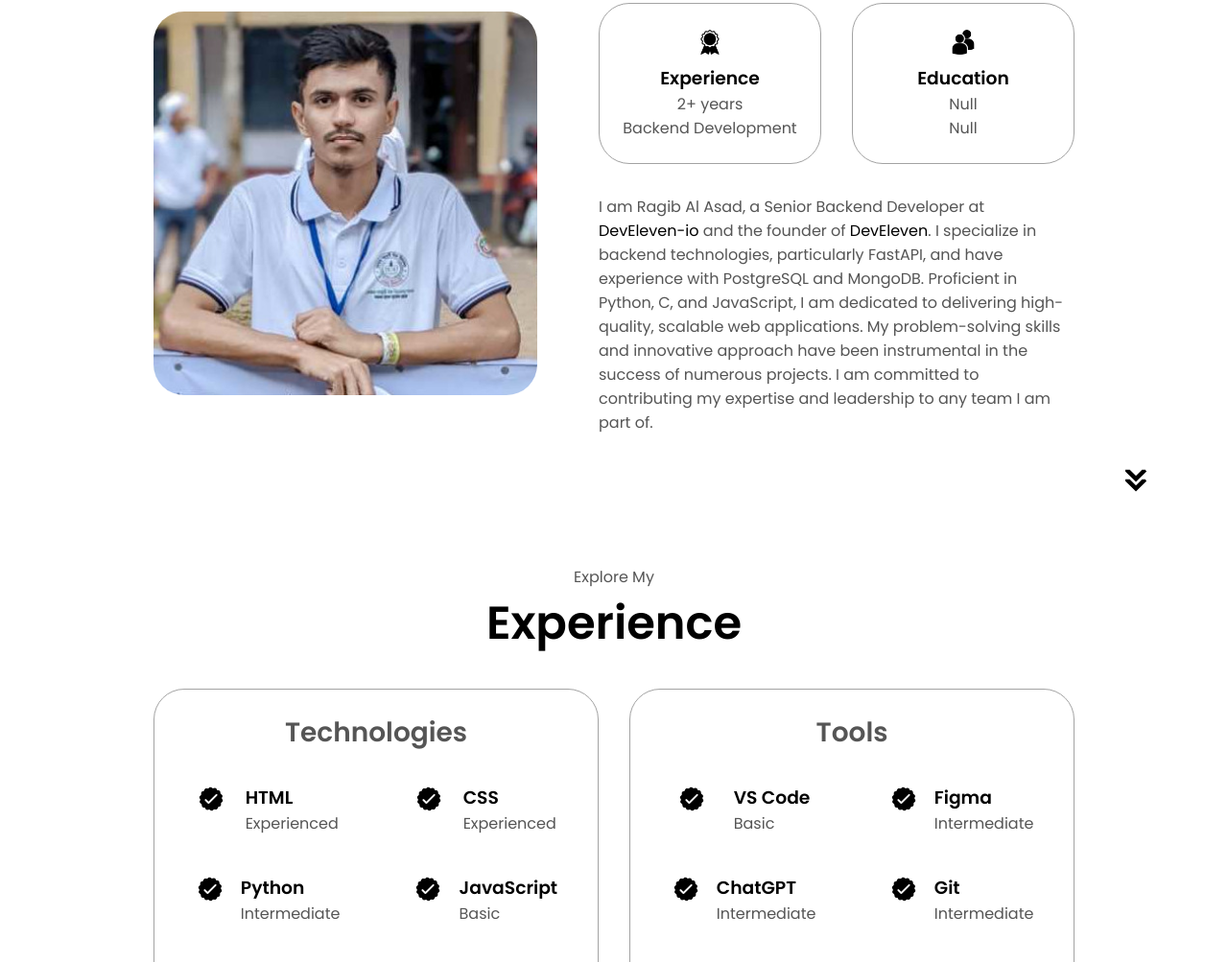
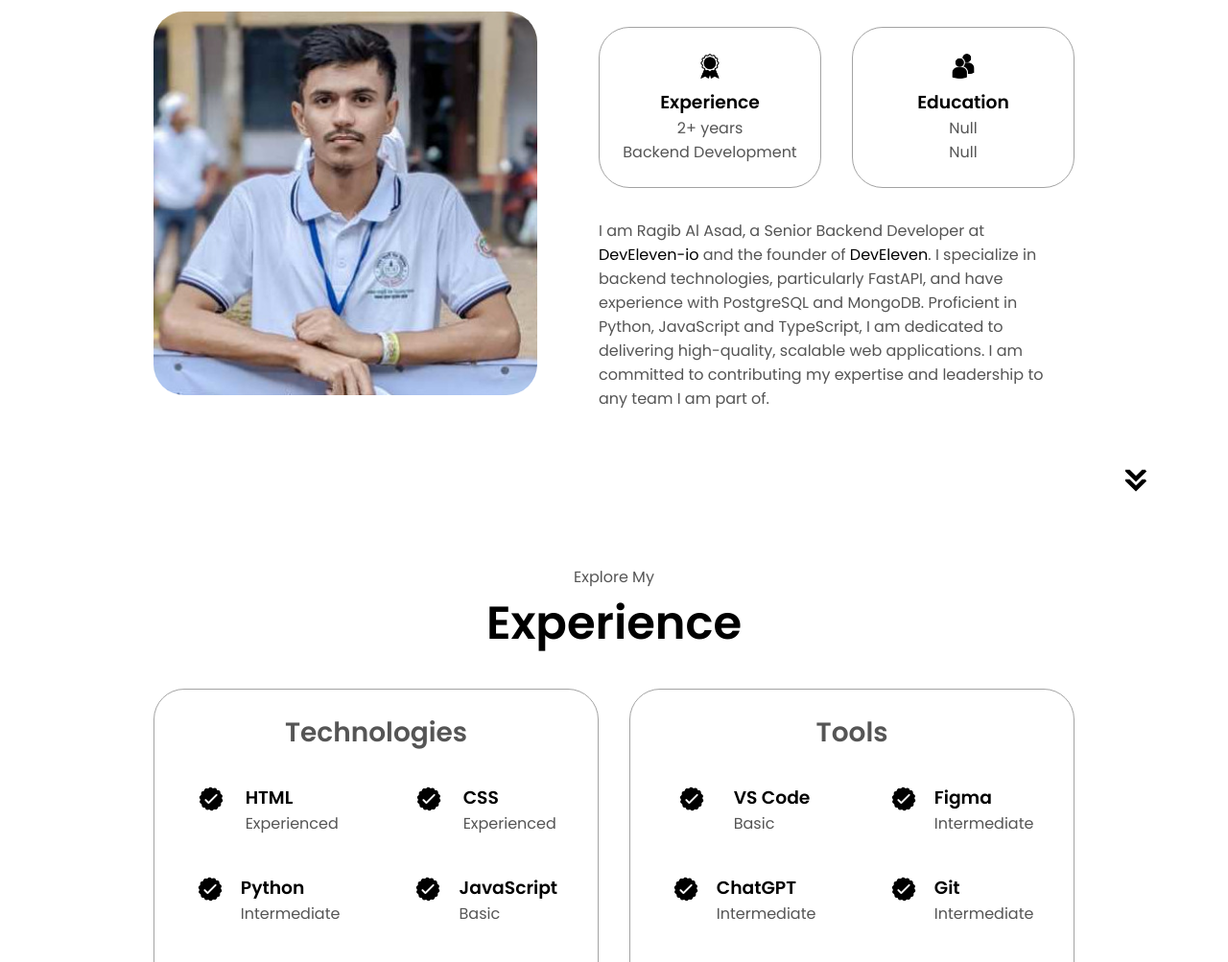
Before and after one commit to ragibalasad/ragibalasad.github.io, a plain HTML site: page index.html in a window 1280 px wide. Shown: the part 1107-2110 px from the top of the page at 96% size. Drawn offline with Linux system fonts and the light colour scheme.

Commit message:
updated about me

```diff
--- a/index.html
+++ b/index.html
@@ -107,7 +107,7 @@
           </div>
           <div class="text-container">
             <p>
-              I am Ragib Al Asad, a Senior Backend Developer at <a href="https://develeven-io.vercel.app/" target="_blank">DevEleven-io</a> and the founder of <a href="https://github.com/DEVELEVEN-io" target="_blank">DevEleven</a>. I specialize in backend technologies, particularly FastAPI, and have experience with PostgreSQL and MongoDB. Proficient in Python, C, and JavaScript, I am dedicated to delivering high-quality, scalable web applications. My problem-solving skills and innovative approach have been instrumental in the success of numerous projects. I am committed to contributing my expertise and leadership to any team I am part of.
+              I am Ragib Al Asad, a Senior Backend Developer at <a href="https://develeven-io.vercel.app/" target="_blank">DevEleven-io</a> and the founder of <a href="https://github.com/DEVELEVEN-io" target="_blank">DevEleven</a>. I specialize in backend technologies, particularly FastAPI, and have experience with PostgreSQL and MongoDB. Proficient in Python, JavaScript and TypeScript, I am dedicated to delivering high-quality, scalable web applications. I am committed to contributing my expertise and leadership to any team I am part of.
             </p>
           </div>
         </div>
```
